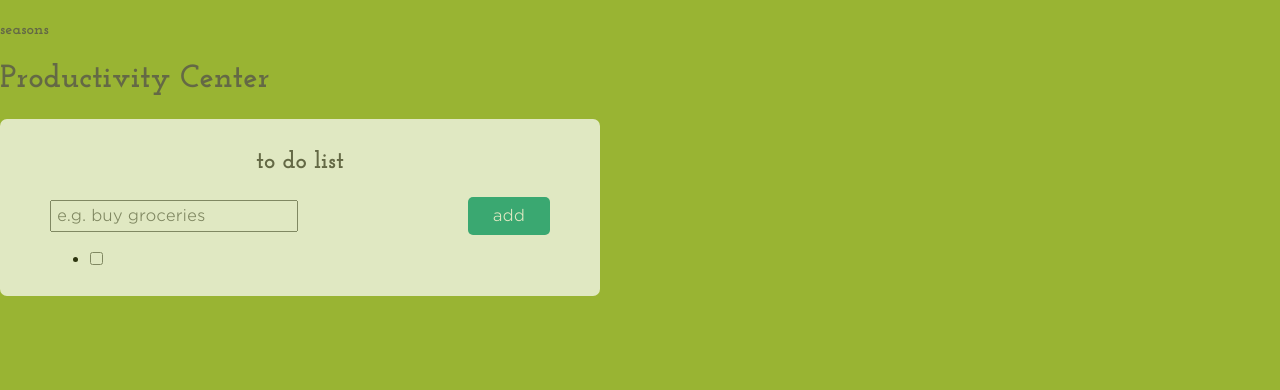
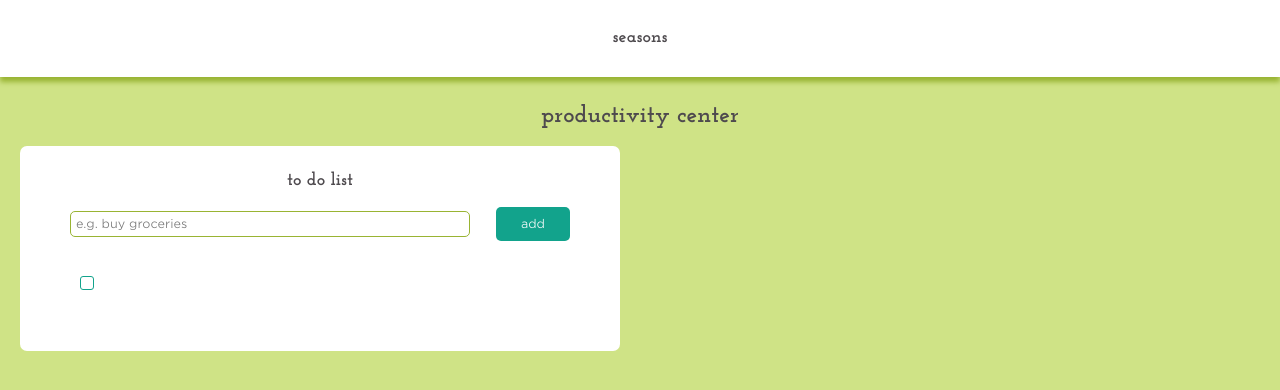
Before and after one commit to crtang/seasons, a React (Create React App) app: page / in a window 1280 px wide. Shown: the top 390 px of the page. Built offline with nearby package versions, Linux system fonts and the light colour scheme; the HTML template or start-up script is replaced by a standard one.

Commit message:
Finished styling ToDoList class (for now) and app

```diff
--- a/src/App.js
+++ b/src/App.js
@@ -1,6 +1,7 @@
 import React, { Component } from 'react';
 import './App.css';
 import Header from "./Header";
+import PageTitle from "./PageTitle";
 import ClockAnalog from './ClockAnalog';
 import ToDoList from './ToDoList';
 
@@ -17,10 +18,13 @@ class App extends Component {
 
   render() {
     return (
-      <div>
+      <main>
         <Header />
-        <ToDoList />
-      </div>
+        <div className="container">
+          <PageTitle />
+          <ToDoList />
+        </div>
+      </main>
     )
   };
 }
--- a/src/Header/index.js
+++ b/src/Header/index.js
@@ -1,11 +1,9 @@
 import React from 'react';
-import PageTitle from './PageTitle';
 
 const Header = () => {
   return (
     <header>
-      <h4 id="header-site-title">seasons</h4>
-      <PageTitle />
+      <h3 id="header_site-title">seasons</h3>
     </header>
   )
 };
--- a/src/Header/PageTitle/index.js
+++ b/src/PageTitle/index.js
@@ -2,7 +2,7 @@ import React from 'react';
 
 const PageTitle = () => {
   return (
-    <h1>Productivity Center</h1>
+    <h1>productivity center</h1>
   );
 };
 
--- a/src/ToDoList/List/ListItem/index.js
+++ b/src/ToDoList/List/ListItem/index.js
@@ -12,15 +12,13 @@ const ListItem = (props) => {
   };
 
   return (
-    <li>
-      <label className="task">
+    <label className="checkbox">
       <input className="is-task-done" type="checkbox" />
       <span className="checkmark"></span>
       <span className="task-content">{ props.task.item }</span>
       <span className="edit-task" onClick={editThis}></span>
       <span className="delete-task" onClick={deleteThis}></span>
     </label>
-    </li>
   );
 };
 
--- a/src/ToDoList/List/index.js
+++ b/src/ToDoList/List/index.js
@@ -14,9 +14,9 @@ const List = (props) => {
   const listElements = props.taskList.map(renderList);
 
   return (
-    <ul>
+    <div className="list">
       { listElements }
-    </ul>
+    </div>
   );
 }
 
--- a/src/index.css
+++ b/src/index.css
@@ -16,17 +16,19 @@
     --color-1: #4e4a4e;
     --color-2: #ffffff;
     --color-3: #12a38c;
-    --color-4: #99b433;
+    --color-4: #cfe386;
     --color-5: #cea52b;
     --color-6: #ce922b;
-    --color-7: #0a5c4e;
+    --color-7: #99b433;
+    --color-8: #0a5c4e;
   }
 
 body {
   margin: 0;
+  padding: 0;
   background-color: var(--color-4);
-  opacity: 0.7;
   font-family: "Gotham Light", sans-serif;
+  font-size: 12px;
   -webkit-font-smoothing: antialiased;
   -moz-osx-font-smoothing: grayscale;
 }
@@ -35,6 +37,20 @@ body {
   font-family: source-code-pro, Menlo, Monaco, Consolas, 'Courier New',
     monospace;
 } */
+
+main {
+  box-sizing: border-box;
+  margin: 0;
+}
+
+header {
+  box-sizing: border-box;
+  margin: 0;
+  padding: 10px 5%;
+  width: 100%;
+  background-color: var(--color-2);
+  box-shadow: 0 5px 5px var(--color-7)
+}
 
 article {
   box-sizing: border-box;
@@ -45,6 +61,7 @@ article {
 }
 
 h1, h2, h3, h4, h5, h6 {
+  text-align: center;
   font-family: "Josefin Slab", serif;
 }
 
@@ -52,15 +69,32 @@ h1, h2, h3, h4, h5, h6, p {
   color: var(--color-1);
 }
 
+p {
+  line-height: 1.15;
+}
+
+
+
+/***************/
+/* PAGE STYLES */
+/***************/
+.container {
+  padding: 10px 20px;
+}
+
+#header_site-title {
+  font-size: 18px;
+}
+
+
+/**************/
+/* TO DO LIST */
+/**************/
 #to-do_list {
   box-sizing: border-box;
   min-height: 60px;
   border-radius: 7px;
   background-color: var(--color-2);
-}
-
-#to-do_list_title {
-  text-align: center;
 }
 
 #taskbar {
@@ -71,6 +105,9 @@ h1, h2, h3, h4, h5, h6, p {
 
 #enter-task {
   box-sizing: border-box;
+  border: 1px solid var(--color-7);
+  border-radius: 5px;
+  width: 80%;
   padding: 5px;
 }
 
@@ -78,12 +115,92 @@ h1, h2, h3, h4, h5, h6, p {
   box-sizing: border-box;
   border: none;
   border-radius: 5px;
-  padding: 10px 5%;
+  padding: 10px 25px;
   background-color: var(--color-3);
   color: var(--color-2);
   cursor: pointer;
 }
 
 #add-task:hover {
-  background-color: var(--color-7);
+  background-color: var(--color-8);
 }
+
+input[type="text"] {
+  outline: none;
+  border: 1px solid var(--color-7);
+  color: var(--color-1);
+}
+
+.list {
+  margin: 0;
+  padding: 35px 10px;
+  min-height: 30px;
+}
+
+/* hide native checkbox */
+.checkbox input {
+  position: absolute;
+  opacity: 0;
+  cursor: pointer;
+}
+
+/* container */
+.checkbox {
+  display: block;
+  position: relative;
+  margin: 0 0 1.75em 0;
+  padding-left: 5%;
+  user-select: none;
+}
+
+/* custom checkbox */
+.checkmark {
+  position: absolute;
+  top: 0;
+  left: 0;
+  height: 12px;
+  width: 12px;
+  border: 1px solid var(--color-3);
+  border-radius: 3px;
+  cursor: pointer;
+}
+
+/* custom checkbox bg when checked */
+.checkbox input:checked ~ .checkmark {
+  background-color: var(--color-3);
+}
+
+/* hide checkmark when box is unchecked */
+.checkmark:after {
+  content: "";
+  position: absolute;
+  display: none;
+}
+
+/* show checkmark when box is checked */
+.checkbox input:checked ~ .checkmark:after {
+  display: block;
+}
+
+.checkbox .task-content {
+  position: absolute;
+  top: 1px;
+  left: 25px;
+}
+
+/* text styles when checked */
+.checkbox input:checked ~ .task-content {
+  text-decoration: line-through;
+  color: #c9c8c9;
+}
+
+/* checkmark styles */
+.checkbox .checkmark::after {
+  top: 3px;
+  left: 2px;
+  width: 7px;
+  height: 3px;
+  border-left: 1px solid var(--color-2);
+  border-bottom: 1px solid var(--color-2);
+  transform: rotate(-45deg);
+}
```
Lines whose indentation alone changed are shown as unchanged.
